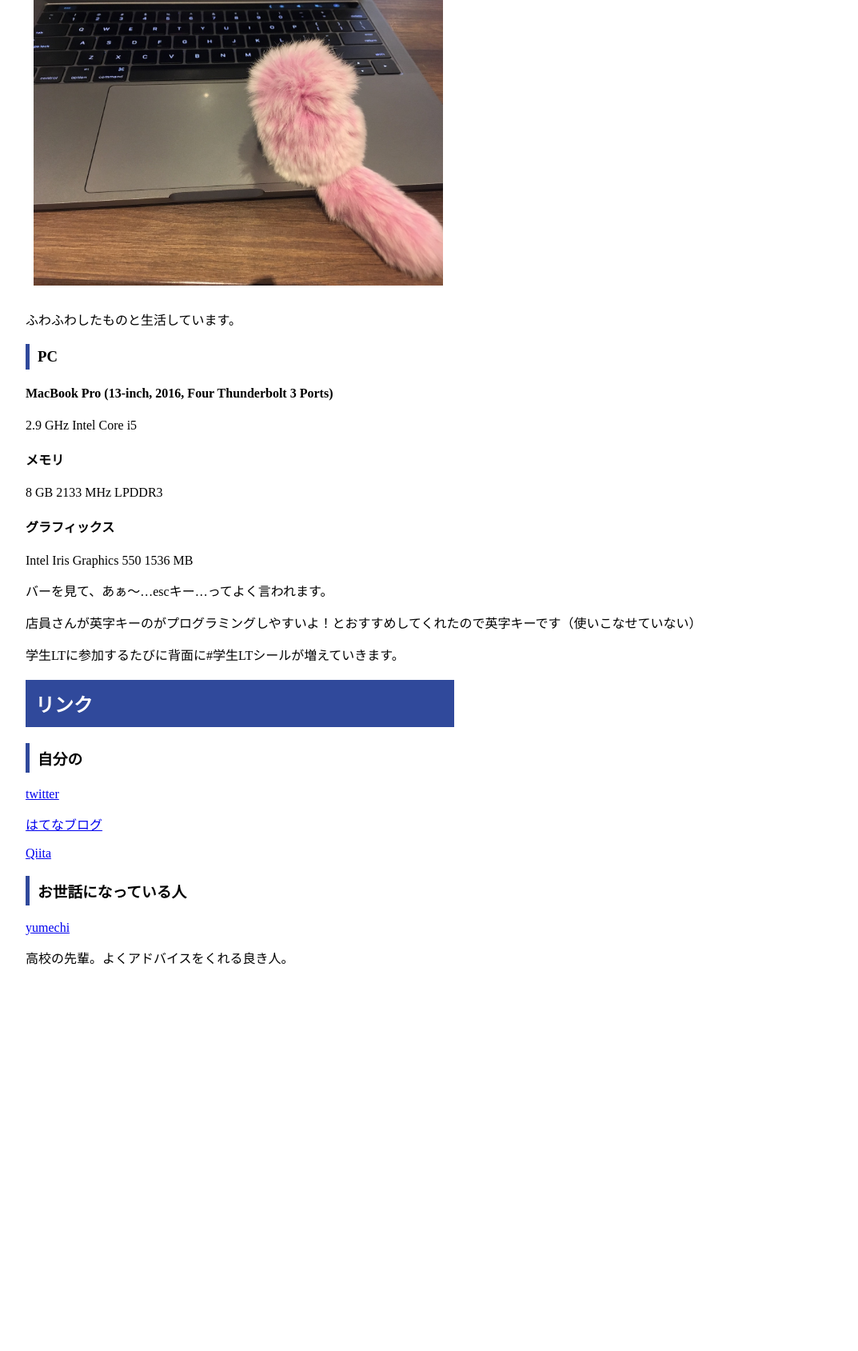
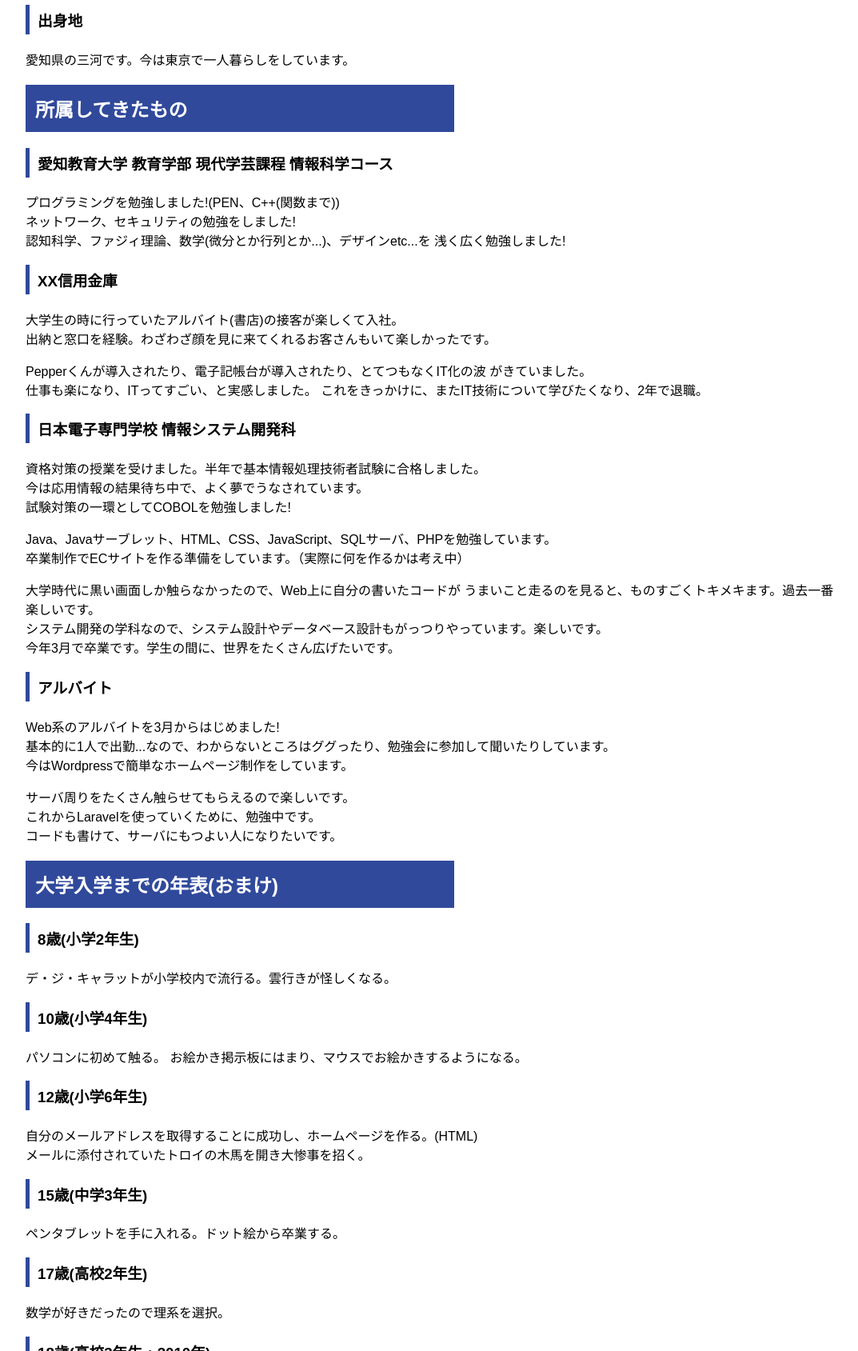
Before and after one commit to momofufumomo/momofufumomo.github.io, a plain HTML site: page index.html in a window 1280 px wide. Shown: the part 310-1999 px from the top of the page at 80% size, without its empty margins (96-1169 px from the left). Before the commit the page ends 1539 px from the top, so only its background shows below. Drawn offline with Linux system fonts and the light colour scheme.

Commit message:
プロフィール詳細を追加しました。

```diff
--- a/index.html
+++ b/index.html
@@ -12,6 +12,63 @@
     <div class="title">
         <h1><span>ももも</span>のプロフィール</h1>
     </div>
+    </section>
+
+
+    <section id="menu">
+
+    </section>
+
+    <section id="main">
+        <h2>もももとは？？</h2>
+        <h3>ジョブ</h3>
+        <p>専門学校生で、現在２年生です。</p>
+        <h3>出身地</h3>
+        <p>愛知県の三河です。今は東京で一人暮らしをしています。</p>
+        <h2>所属してきたもの</h2>
+        <h3>愛知教育大学 教育学部 現代学芸課程 情報科学コース</h3>
+        <p>プログラミングを勉強しました!(PEN、C++(関数まで))<br>
+            ネットワーク、セキュリティの勉強をしました!<br>
+            認知科学、ファジィ理論、数学(微分とか行列とか...)、デザインetc...を 浅く広く勉強しました!</p>
+        <h3>XX信用金庫</h3>
+        <p>大学生の時に行っていたアルバイト(書店)の接客が楽しくて入社。<br>
+            出納と窓口を経験。わざわざ顔を見に来てくれるお客さんもいて楽しかったです。</p>
+        <p>Pepperくんが導入されたり、電子記帳台が導入されたり、とてつもなくIT化の波 がきていました。<br>
+            仕事も楽になり、ITってすごい、と実感しました。 これをきっかけに、またIT技術について学びたくなり、2年で退職。</p>
+        <h3>日本電子専門学校 情報システム開発科</h3>
+        <p>資格対策の授業を受けました。半年で基本情報処理技術者試験に合格しました。<br>
+            今は応用情報の結果待ち中で、よく夢でうなされています。<br>
+            試験対策の一環としてCOBOLを勉強しました!</p>
+        <p>Java、Javaサーブレット、HTML、CSS、JavaScript、SQLサーバ、PHPを勉強しています。<br>
+            卒業制作でECサイトを作る準備をしています。（実際に何を作るかは考え中）</p>
+        <p>大学時代に黒い画面しか触らなかったので、Web上に自分の書いたコードが
+うまいこと走るのを見ると、ものすごくトキメキます。過去一番楽しいです。<br>
+            システム開発の学科なので、システム設計やデータベース設計もがっつりやっています。楽しいです。<br>
+            今年3月で卒業です。学生の間に、世界をたくさん広げたいです。</p>
+        <h3>アルバイト</h3>
+        <p>Web系のアルバイトを3月からはじめました!<br>
+            基本的に1人で出勤...なので、わからないところはググったり、勉強会に参加して聞いたりしています。<br>
+            今はWordpressで簡単なホームページ制作をしています。</p>
+        <p>サーバ周りをたくさん触らせてもらえるので楽しいです。<br>
+            これからLaravelを使っていくために、勉強中です。<br>
+            コードも書けて、サーバにもつよい人になりたいです。</p>
+        <h2>大学入学までの年表(おまけ)</h2>
+        <h3>8歳(小学2年生)</h3>
+        <p>デ・ジ・キャラットが小学校内で流行る。雲行きが怪しくなる。</p>
+        <h3>10歳(小学4年生)</h3>
+        <p>パソコンに初めて触る。 お絵かき掲示板にはまり、マウスでお絵かきするようになる。</p>
+        <h3>12歳(小学6年生)</h3>
+        <p>自分のメールアドレスを取得することに成功し、ホームページを作る。(HTML)<br>
+            メールに添付されていたトロイの木馬を開き大惨事を招く。</p>
+        <h3>15歳(中学3年生)</h3>
+        <p>ペンタブレットを手に入れる。ドット絵から卒業する。</p>
+        <H3>17歳(高校2年生)</H3>
+        <p>数学が好きだったので理系を選択。</p>
+        <h3>18歳(高校3年生・2010年)</h3>
+        <p>ネットゲームにはまる。タイピングが早くなる。<br>
+            1日10時間くらいパソコンを触っていました。<br>
+            フリーソフトでゲームを作る。<br>
+            スマートフォンを手に入れる。</p>
     </section>
 
     <section id="myPhoto">
@@ -30,9 +87,6 @@
         <p>店員さんが英字キーのがプログラミングしやすいよ！とおすすめしてくれたので英字キーです（使いこなせていない）</p>
         <p>学生LTに参加するたびに背面に#学生LTシールが増えていきます。</p>
     </section>
-    <section id="main">
-
-    </section>
 
     <section id="link">
         <h2>リンク</h2>
--- a/style.css
+++ b/style.css
@@ -8,6 +8,7 @@
 
 body{
     margin:auto;
+    font-family: "Hiragino Kaku Gothic ProN","メイリオ", sans-serif;
 }
 
 .title h1{
```
